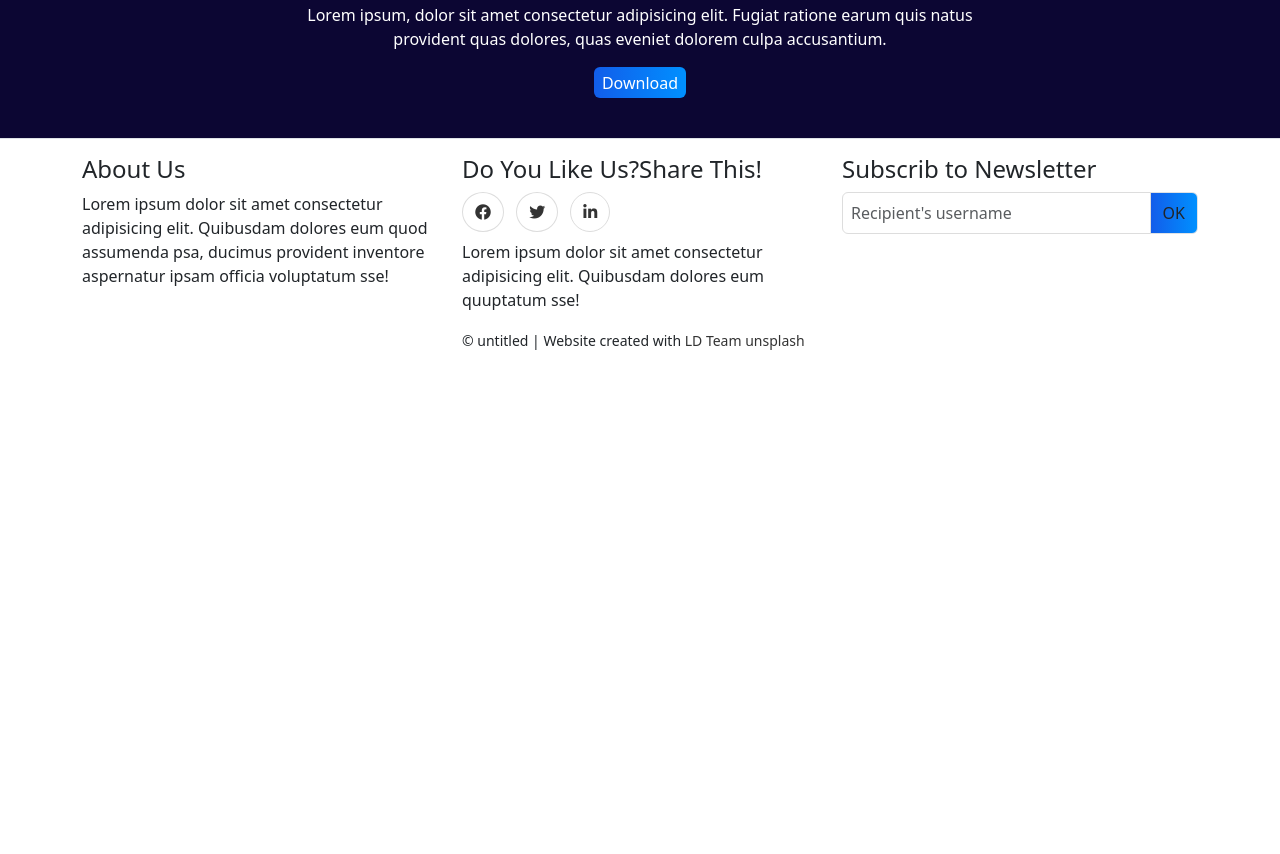
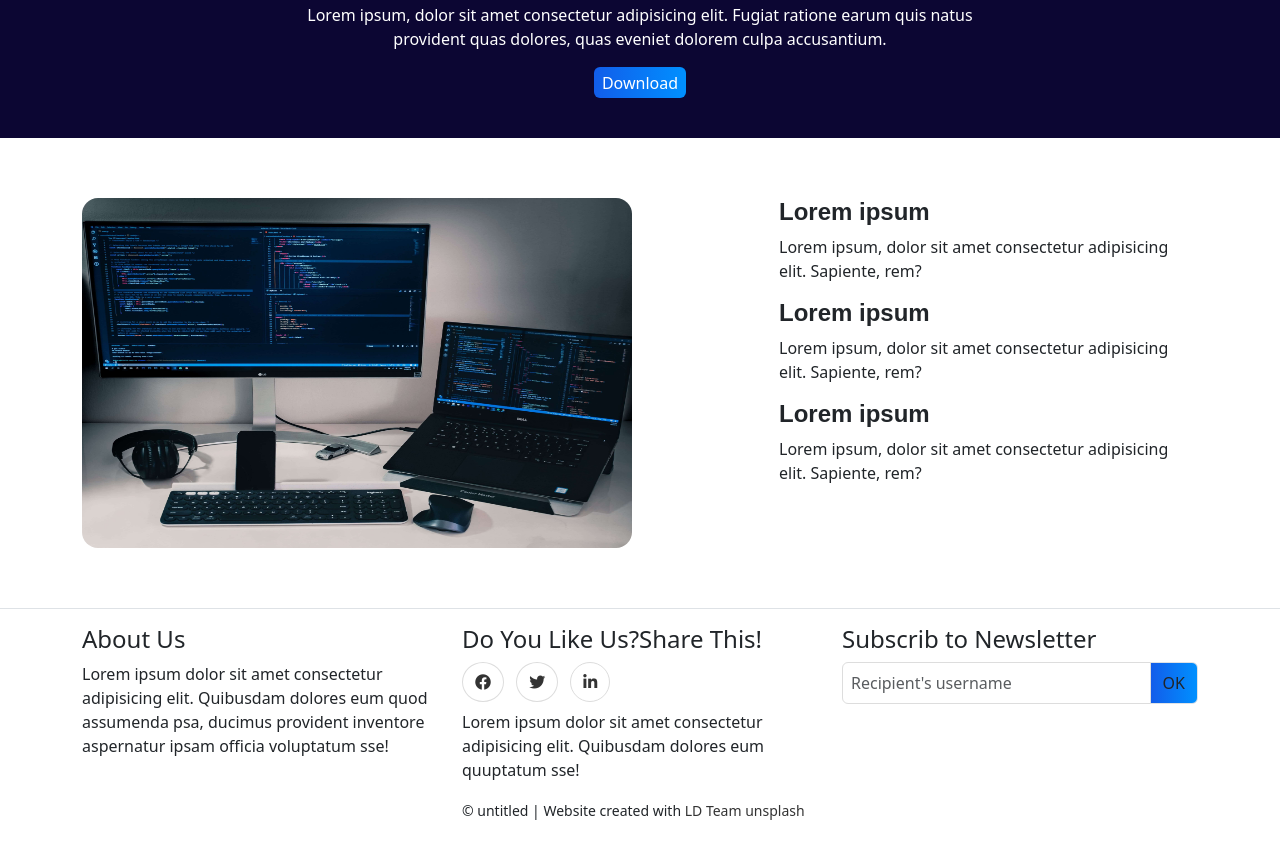
Before and after one commit to rashidmilon/scss-corp-blog, a website: page index.html in a window 1280 px wide. Shown: the part 2223-3077 px from the top of the page. Before the commit the page ends 2607 px from the top, so only its background shows below. Drawn offline with nearby package versions, Linux system fonts and the light colour scheme.

Commit message:
spec list added

```diff
--- a/index.html
+++ b/index.html
@@ -244,6 +244,48 @@
         </div>
       </div>
     </div>
+
+    <div class="spec-section">
+      <div class="container">
+        <div class="row">
+          <div class="col-md-7">
+            <img
+              class="img-fluid"
+              src="./assets/images/19.jpg"
+              alt="spec-image"
+            />
+          </div>
+          <div class="col-md-5">
+            <div class="specification">
+              <ul>
+                <li>
+                  <h3 class="spec-text">Lorem ipsum</h3>
+                  <p>
+                    Lorem ipsum, dolor sit amet consectetur adipisicing elit.
+                    Sapiente, rem?
+                  </p>
+                </li>
+                <li>
+                  <h3 class="spec-text">Lorem ipsum</h3>
+                  <p>
+                    Lorem ipsum, dolor sit amet consectetur adipisicing elit.
+                    Sapiente, rem?
+                  </p>
+                </li>
+                <li>
+                  <h3 class="spec-text">Lorem ipsum</h3>
+                  <p>
+                    Lorem ipsum, dolor sit amet consectetur adipisicing elit.
+                    Sapiente, rem?
+                  </p>
+                </li>
+              </ul>
+            </div>
+          </div>
+        </div>
+      </div>
+    </div>
+
     <!-- footer section -->
     <footer class="border-top">
       <div class="container py-3">
--- a/scss/calltoaction/_calltoaction.scss
+++ b/scss/calltoaction/_calltoaction.scss
@@ -3,3 +3,27 @@
   color: #ffffff;
   padding: 40px 0px;
 }
+
+.spec-section {
+  padding: 60px 0;
+}
+
+.img-fluid {
+  width: 550px;
+  height: 350px;
+  border-radius: 1rem;
+}
+
+.spec-text {
+  font-size: 24px;
+  font-weight: 800;
+  font-family: Arial, Helvetica, sans-serif;
+}
+
+ul li {
+  list-style: none;
+}
+
+ul li::before {
+  font-family: font-awesome 5 free;
+}
--- a/scss/carousel/_carousel.scss
+++ b/scss/carousel/_carousel.scss
@@ -13,3 +13,7 @@
   border-radius: 50% !important;
   border: 1px solid #000000 !important;
 }
+
+ul li {
+  list-style: none;
+}
```
Also changed, not shown: css/style.css, 1 other file.
